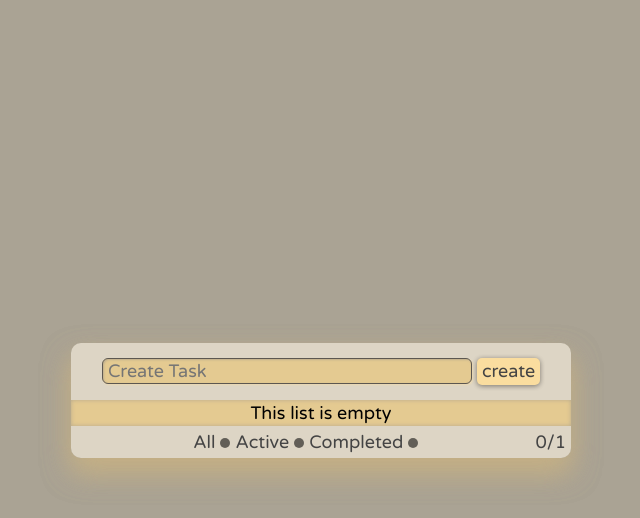
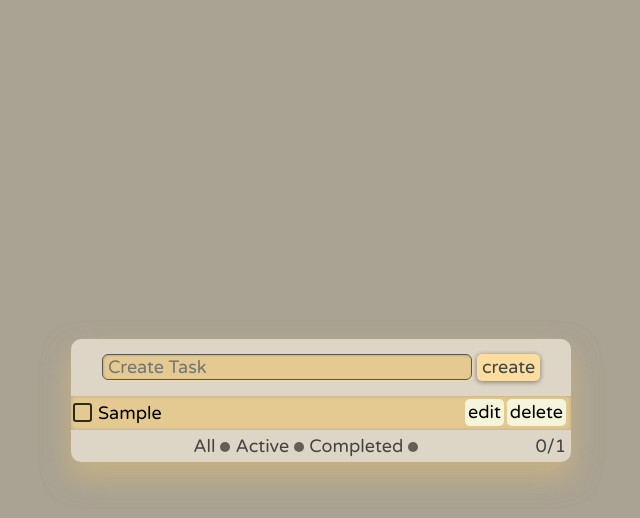
Before and after one commit to AlexandrinioRom/todo-on-react, a React (Create React App) app: page / in a window 1280 px wide. Both pictures are taken after typing "Sample" into the empty fields and a click on the button "create". Shown: the top 518 px of the page, without its empty margins (319-959 px from the left). Built offline with nearby package versions, Linux system fonts and the light colour scheme.

Commit message:
fixed bugs

```diff
--- a/src/App.js
+++ b/src/App.js
@@ -25,17 +25,13 @@ class App extends React.Component {
       <div className={styles.wrapper}>
         <div className={styles.app}>
           <CreateTasksPanel onClickCreate={this.addValues} />
-          <TasksList
-            tasks={this.props.tasks}
-            filterState={this.props.filter}
-          />
+          <TasksList />
           <FilterTaskPanel
             tasks={this.props.tasks}
             filterState={this.filterState}
           />
         </div>
       </div>
-
     )
   }
 }
--- a/src/components/FilterTasksPanel/FilterTasksPanel.js
+++ b/src/components/FilterTasksPanel/FilterTasksPanel.js
@@ -6,14 +6,15 @@ class FilterTaskPanel extends React.Component {
     this.props.filterState(event.target.value)
   }
 
-  tasksCount = (tasksArr) => {
-    const completedTasks = tasksArr.filter((task) => task.completed === true)
-    if (tasksArr.length) {
-      return `${completedTasks.length}/${tasksArr.length}`
+  tasksCount = () => {
+    const completedTasks = this.props.tasks.filter((task) => task.completed)
+    if (this.props.tasks.length) {
+      return `${completedTasks.length}/${this.props.tasks.length}`
     }
   }
 
   render() {
+
     return (
       <div className={style.main}>
         <div className={style.input_container}>
@@ -50,7 +51,7 @@ class FilterTaskPanel extends React.Component {
             onChange={this.onChecked}
           />
         </div>
-        <span>{this.tasksCount(this.props.tasks)}</span>
+        <span>{this.tasksCount()}</span>
       </div>
     )
   }
--- a/src/components/Task/Task.js
+++ b/src/components/Task/Task.js
@@ -12,7 +12,7 @@ class Task extends React.Component {
 
   editTask = (event) => {
     event.target.blur()
-    if (this.state.disabled !== true) {
+    if (!this.state.disabled) {
       this.props.onClickEdit(this.props.id, this.state.task)
     }
     this.setState({ disabled: !this.state.disabled })
--- a/src/components/TasksList/TasksList.js
+++ b/src/components/TasksList/TasksList.js
@@ -5,22 +5,7 @@ import style from './TaskList.module.css'
 import { todoSelectors } from '../../store/selectors'
 import { deleteTask, editTask, completedTask } from '../../store/actions'
 
-
 class TasksList extends React.Component {
-
-  filterTasks = (filter) => {
-
-    switch (filter) {
-      case 'All':
-        return this.props.tasks
-      case 'Active':
-        return this.props.activeTasks
-      case 'Completed':
-        return this.props.completedTasks
-      default:
-        return []
-    }
-  }
 
   onClickEdit = (id, value) => {
     this.props.editTask(id, value)
@@ -36,14 +21,12 @@ class TasksList extends React.Component {
 
   render() {
 
-    const arr = this.filterTasks(this.props.filterState)
-
     return (
 
       <div className={style.main}>
 
-        {arr.length ? (
-          arr.map((task) => {
+        {this.props.tasks.length ? (
+          this.props.tasks.map((task) => {
             return (
               <Task
                 id={task.id}
@@ -59,7 +42,6 @@ class TasksList extends React.Component {
         ) : (
           <p>This list is empty</p>
         )}
-
       </div>
     )
   }
@@ -67,8 +49,7 @@ class TasksList extends React.Component {
 
 function mapStateToProps(state) {
   return {
-    activeTasks: todoSelectors.active(state),
-    completedTasks: todoSelectors.completed(state)
+    tasks: todoSelectors.filter(state)
   }
 }
 
--- a/src/index.js
+++ b/src/index.js
@@ -3,7 +3,7 @@ import App from './App';
 import React from 'react';
 import ReactDOM from 'react-dom';
 import { Provider } from 'react-redux';
-import { store } from './store/index_store';
+import { store } from './store';
 
 const app = (
   <Provider store={store}>
--- a/src/store/actions.js
+++ b/src/store/actions.js
@@ -17,7 +17,7 @@ export function deleteTask(taskId) {
 export function editTask(taskId, value) {
   return {
     type: EDIT_TASK,
-    payload: [taskId, value]
+    payload: { taskId, value }
   }
 }
 
--- a/src/store/reducer.js
+++ b/src/store/reducer.js
@@ -32,12 +32,12 @@ export const tasksReducer = (state = initialState, action) => {
       return {
         ...state,
         tasks: state.tasks.map(task => {
-          if (task.id !== action.payload[0]) {
+          if (task.id !== action.payload.taskId) {
             return task
           }
           return {
             ...task,
-            value: task.value = action.payload[1]
+            value: action.payload.value
           }
         })
       }
--- a/src/store/selectors.js
+++ b/src/store/selectors.js
@@ -1,14 +1,19 @@
 import { createSelector } from 'reselect';
 
 const getTodos = (state) => state.todos.tasks;
+const getFilter = (state) => state.todos.filter;
+
+export const filter = createSelector(getTodos, getFilter, (tasks, filter) => {
+  switch (filter) {
+    case 'Active':
+      return tasks.filter(task => !task.completed)
+    case 'Completed':
+      return tasks.filter(task => task.completed)
+    default:
+      return tasks
+  }
+})
 
 
-export const completed = createSelector(getTodos, tasks => {
-  return tasks.filter(task => task.completed === true)
-})
-
-export const active = createSelector(getTodos, tasks => {
-  return tasks.filter(task => task.completed === false)
-})
 
 export * as todoSelectors from './selectors';
```
Also changed, not shown: src/store/index.js (renamed from src/store/index_store.js).
